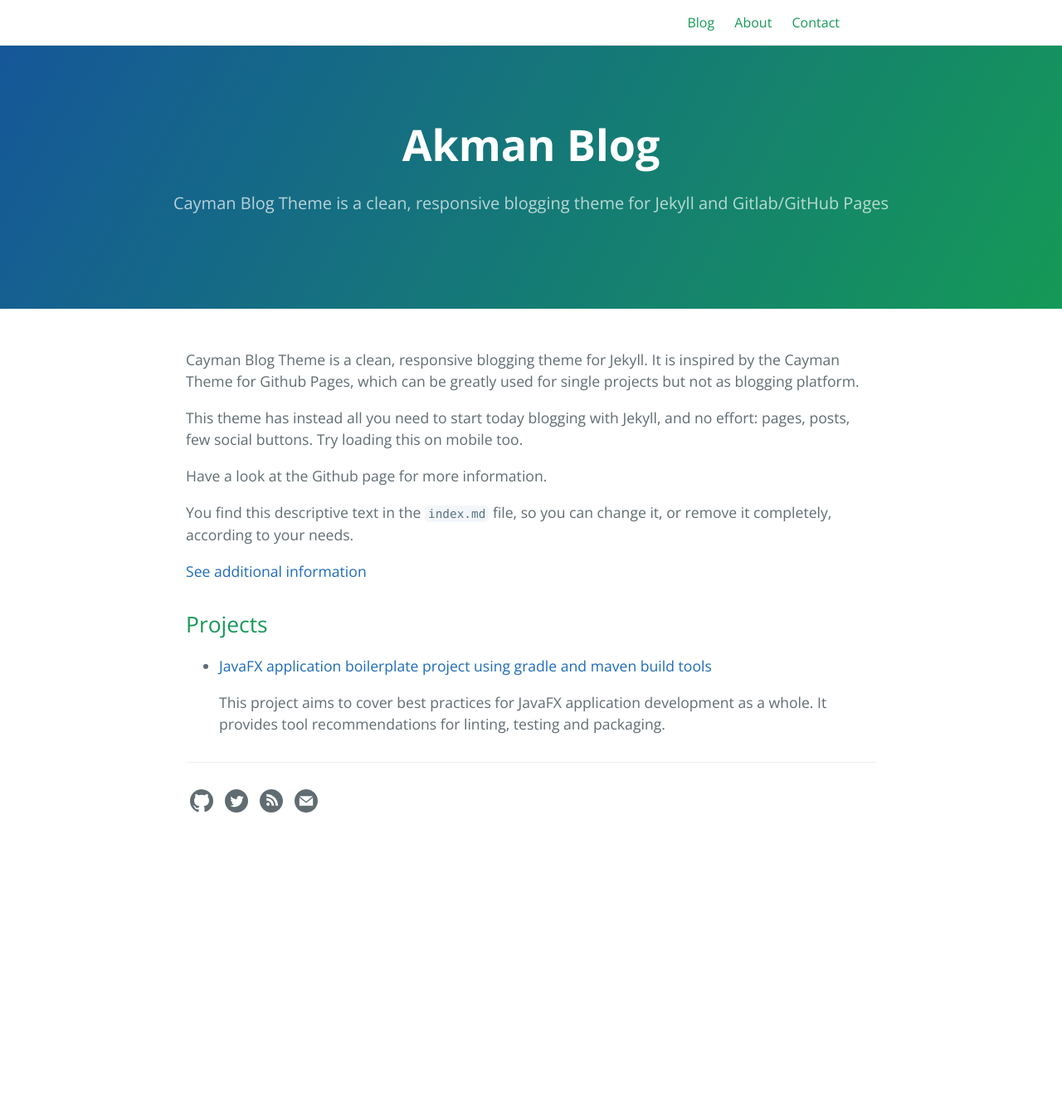
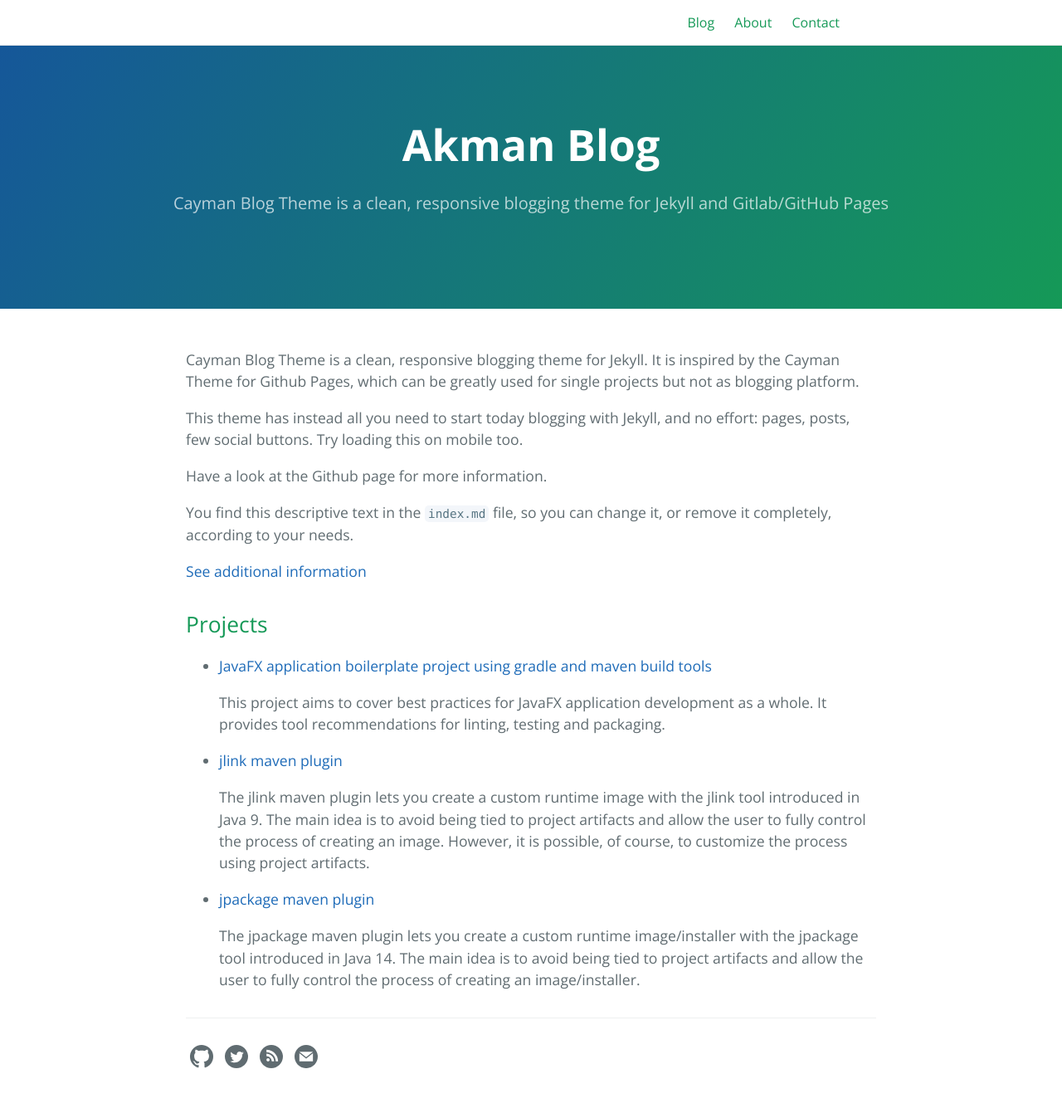
Before and after one commit to Akman/akman.github.io, a Jekyll site: the page built from index.md, in a window 1280 px wide. Shown: the whole page at 83% size. Built offline with Jekyll 4.4.1, drawn with Linux system fonts in a browser that asks for light colours; before the commit the page ends 1033 px from its top, so only the background shows below that.

Commit message:
Added jlink-maven-plugin and jpackage-maven-plugin project's links

```diff
--- a/index.md
+++ b/index.md
@@ -44,3 +44,18 @@ You find this descriptive text in the `index.md` file, so you can change it, or
 
   This project aims to cover best practices for JavaFX application development as a whole.
   It provides tool recommendations for linting, testing and packaging.
+
+- [jlink maven plugin](/jlink-maven-plugin/)
+
+  The jlink maven plugin lets you create a custom runtime image with the jlink
+  tool introduced in Java 9. The main idea is to avoid being tied to project
+  artifacts and allow the user to fully control the process of creating
+  an image. However, it is possible, of course, to customize the process
+  using project artifacts.
+
+- [jpackage maven plugin](/jpackage-maven-plugin/)
+
+  The jpackage maven plugin lets you create a custom runtime image/installer
+  with the jpackage tool introduced in Java 14. The main idea is to avoid being
+  tied to project artifacts and allow the user to fully control the process of
+  creating an image/installer.
```
Also changed, not shown: README.md.
